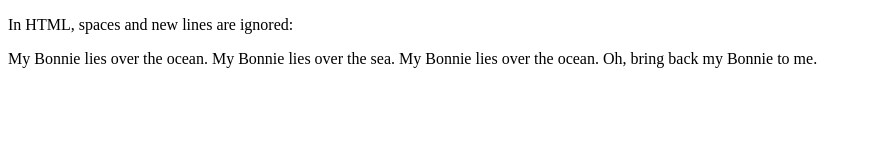
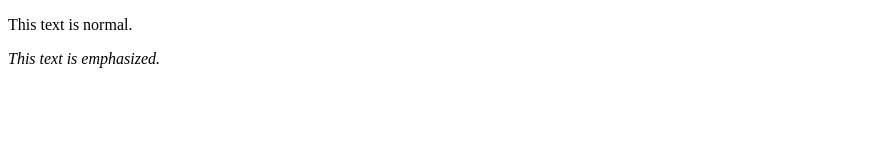
Before and after one commit to mostafa-va/test, a plain HTML site: page index.html in a window 1280 px wide. Shown: the whole page, without its empty margins (0-872 px from the left). Drawn offline with Linux system fonts and the light colour scheme.

Commit message:
Update index.html
just see how it works

```diff
--- a/index.html
+++ b/index.html
@@ -2,19 +2,9 @@
 <html>
 <body>
 
-<p>In HTML, spaces and new lines are ignored:</p>
+<p>This text is normal.</p>
 
-<p>
-
-  My Bonnie lies over the ocean.
-
-  My Bonnie lies over the sea.
-
-  My Bonnie lies over the ocean.
-
-  Oh, bring back my Bonnie to me.
-
-</p>
+<p><em>This text is emphasized.</em></p>
 
 </body>
 </html>
```
